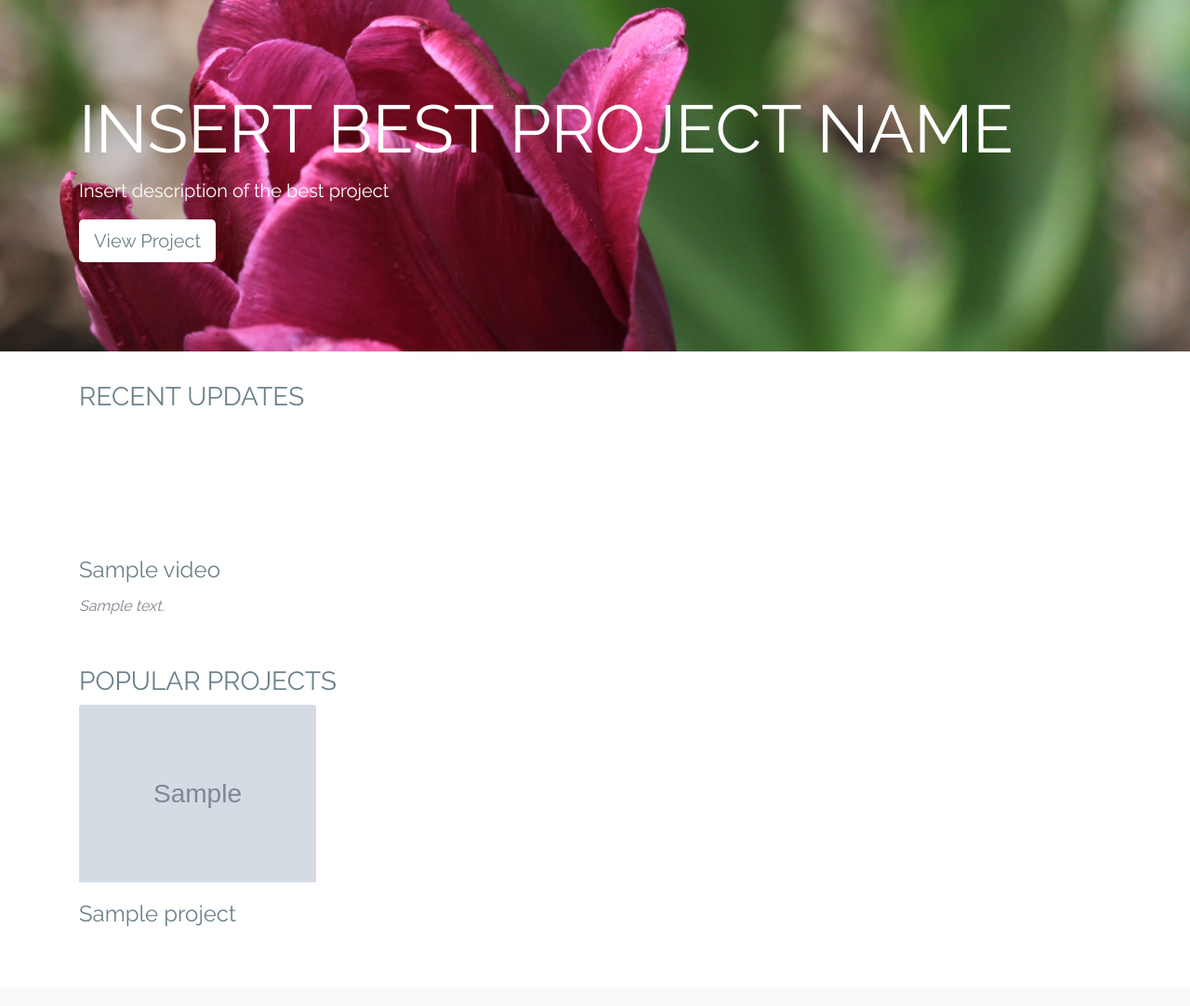
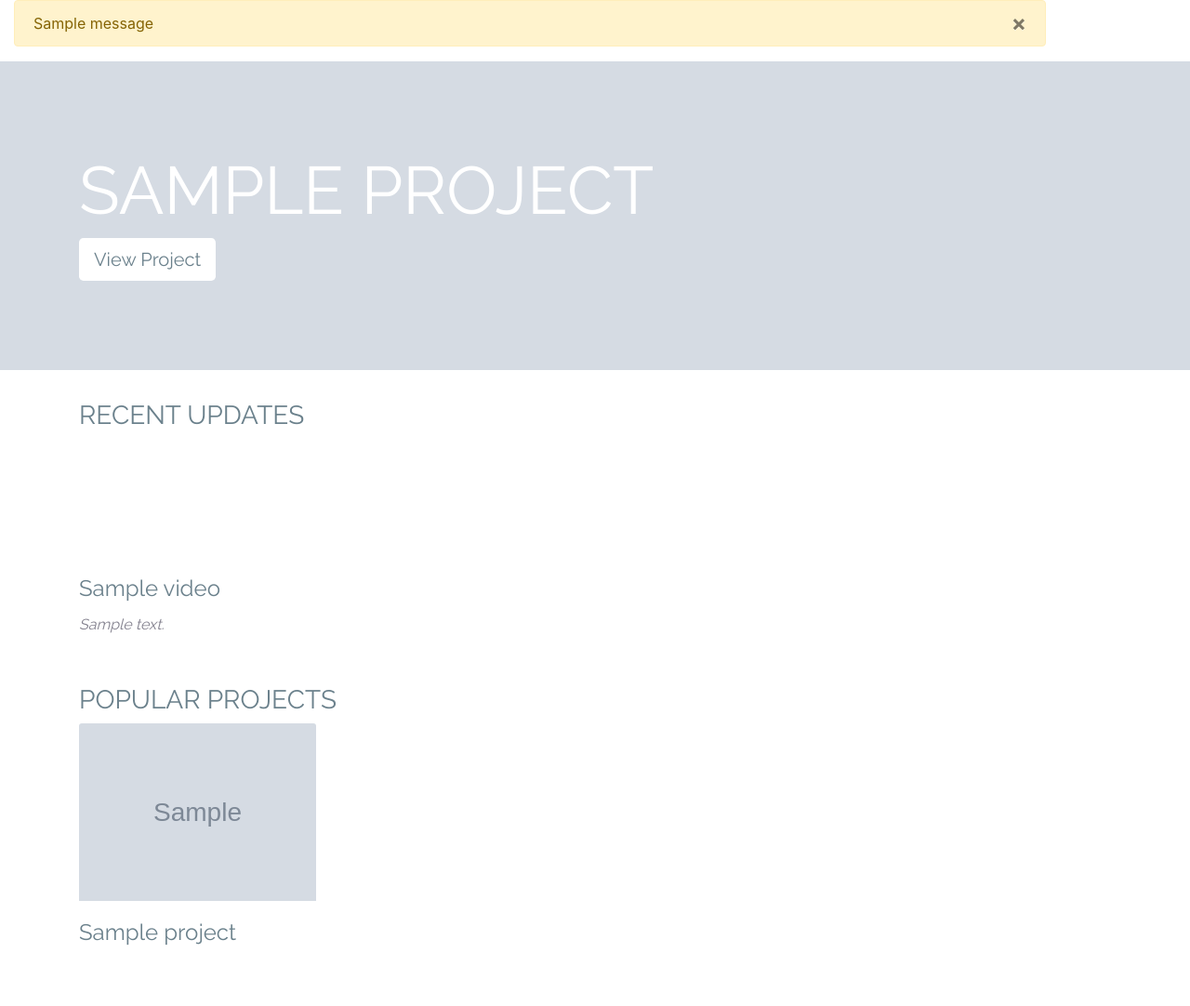
Before and after one commit to cli2/Auteur_Social_Computing, a Flask app: page / in a window 1280 px wide. Shown: the part 74-1156 px from the top of the page at 93% size. Before the commit the page ends 1070 px from the top, so only its background shows below. Run offline with Flask 2, Linux system fonts and the light colour scheme; tables that the repository leaves empty hold one stand-in row (values such as "Sample post"); grey boxes marked "Sample" are stand-in pictures; one stand-in notice (Sample message) is shown; some libraries are stand-ins or nearby versions; grey boxes are pictures that could not be loaded.

Commit message:
users need to first log in before creating/uploading. there will be a message if users do not upload pictures when creating a photo. homepage jumbotron ready

```diff
--- a/auteur/main.py
+++ b/auteur/main.py
@@ -141,23 +141,39 @@ def create_db():
 #Create Project -- Post
 @app.route('/createproject', methods=['POST'])
 def createproject():
-
+    name=request.form['name']
+    project_description=request.form['project_description']
     #Image Upload Store File
     target = os.path.join(APP_ROOT, 'static/img/')
+    #for file in request.files.getlist("file"):
+        #image_file=file.filename
+        #destination = "/".join([target, image_file])
+        #file.save(destination)
+    #project=Project(picture_name=image_file,name=name,project_description=project_description)
+    #db.session.add(project)
+    #db.session.commit()
+    #videos= Video.query.order_by(Video.date.desc()).all()
+            #flash('You have uploaded a video sucessfully')
+    #return render_template('project.html', project=project,videos=videos)
     for file in request.files.getlist("file"):
-        image_file=file.filename
-        destination = "/".join([target, image_file])
-        file.save(destination)
+        file.seek(0, os.SEEK_END)
+        if not file.tell() == 0:
+            image_file=file.filename
+            destination = "/".join([target, image_file])
+            file.save(destination)
+            # video_file=request.files['inputFile']
+            project=Project(picture_name=image_file,name=name,project_description=project_description)
+            db.session.add(project)
+            db.session.commit()
+            videos= Video.query.order_by(Video.date.desc()).all()
+            #flash('You have uploaded a video sucessfully')
+            return render_template('project.html', project=project,videos=videos)
+            #flash('Please upload a image')
+            #return redirect(url_for('create'))
+        else:
+            flash('No selected file')
+            return redirect('create')
 
-    name=request.form['name']
-    project_description=request.form['project_description']
-    # video_file=request.files['inputFile']
-    videos= Video.query.order_by(Video.date.desc()).all()
-    project=Project(picture_name=image_file,name=name,project_description=project_description)
-    db.session.add(project)
-    db.session.commit()
-    #flash('You have uploaded a video sucessfully')
-    return render_template('project.html', project=project,videos=videos)
 
 #Upload Video -- Post
 @app.route('/uploadvideo', methods=['POST'])
--- a/auteur/templates/base.html
+++ b/auteur/templates/base.html
@@ -55,9 +55,20 @@
 
     <!--Content for Template -->
     {% block content %}
-      <p>
+    <div class="container" style="margin:0">
+        {% for message in get_flashed_messages() %}
+        <div class="alert alert-warning">
+            <button type="button" class="close" data-dismiss="alert">&times;</button>
+            {{ message }}
+        </div>
+        {% endfor %}
+    </div>
+    {% block page_content %}
+    <p>
         This should not appear
-      </p>
+    </p>
+    {% endblock %}
+
     {% endblock %}
 
     <!-- Optional JavaScript -->
--- a/auteur/templates/create.html
+++ b/auteur/templates/create.html
@@ -1,6 +1,6 @@
 {% extends "base.html" %}
 
-{% block content %}
+{% block page_content %}
   <!--h1>Upload a video</h1>
   <p class="important">
     Welcome on my awesome homepage
@@ -9,7 +9,7 @@
 <div class="container">
   <div class="row">
   	<div class="col-lg-6">
-  		<form name="uploadForm" id="uploadForm" method="POST" action="{{ url_for('createproject')}}" enctype="multipart/form-data" novalidate>
+  		<form name="createForm" id="createForm" method="POST" action="{{ url_for('createproject')}}" enctype="multipart/form-data" novalidate>
   			<div class="form-group">
   				<label for="exampleFormControlInput1">Project Name</label>
   				<input type="text" class="form-control" name="name" id="name" placeholder="Project Name">
--- a/auteur/templates/index.html
+++ b/auteur/templates/index.html
@@ -1,11 +1,11 @@
 {% extends "base.html" %}
 
-{% block content %}
+{% block page_content %}
 
-<div class="jumbotron jumbotron-fluid">
+<div class="jumbotron jumbotron-fluid" style="background-image:url(../static/img/{{projects[-1].picture_name}})">
 	<div class="container">
-		<h1 class="display-3">Insert Best Project Name</h1>
-		<p class="lead">Insert description of the best project</p>
+		<h1 class="display-3">{{projects[-1].name}}</h1>
+		<!--p class="lead">Insert description of the best project</p-->
     <p class="lead">
       <a class="btn btn-primary btn-lg" href="#" role="button">View Project</a>
     </p>
--- a/auteur/templates/login.html
+++ b/auteur/templates/login.html
@@ -1,7 +1,7 @@
 {% extends "base.html" %}
 {% import "bootstrap/wtf.html" as wtf %}
 
-{% block content %}
+{% block page_content %}
 <div class="container">
 	<div class="row">
 		<div class="col-lg-12">
--- a/auteur/templates/project.html
+++ b/auteur/templates/project.html
@@ -1,5 +1,5 @@
 {% extends "base.html" %}
-{% block content %}
+{% block page_content %}
 <div class="container">
   <div class="row">
     <div class="col-md-3 card">
--- a/auteur/templates/register.html
+++ b/auteur/templates/register.html
@@ -3,7 +3,7 @@
 
 {% block title %}694 App - Register{% endblock %}
 
-{% block content %}
+{% block page_content %}
 <div class="container">
 	<div class="row">
 		<div class="col-lg-12">
--- a/auteur/templates/upload.html
+++ b/auteur/templates/upload.html
@@ -1,6 +1,6 @@
 {% extends "base.html" %}
 
-{% block content %}
+{% block page_content %}
 <div class="row">
 	<div class="col-lg-6">
 		<form name="uploadForm" id="uploadForm" method="POST" action="{{ url_for('uploadvideo')}}" enctype="multipart/form-data" novalidate>
--- a/auteur/templates/video.html
+++ b/auteur/templates/video.html
@@ -1,5 +1,5 @@
 {% extends "base.html" %}
-{% block content %}
+{% block page_content %}
 <div class="container">
   <div class="row">
     <!-- VIDEO -->
```
Also changed, not shown: auteur/static/img/6857-cd0-copy.png (deleted), auteur/static/img/birds.jpg (added), auteur/static/img/milk.jpg (added), auteur/static/img/movie.jpg (added).
